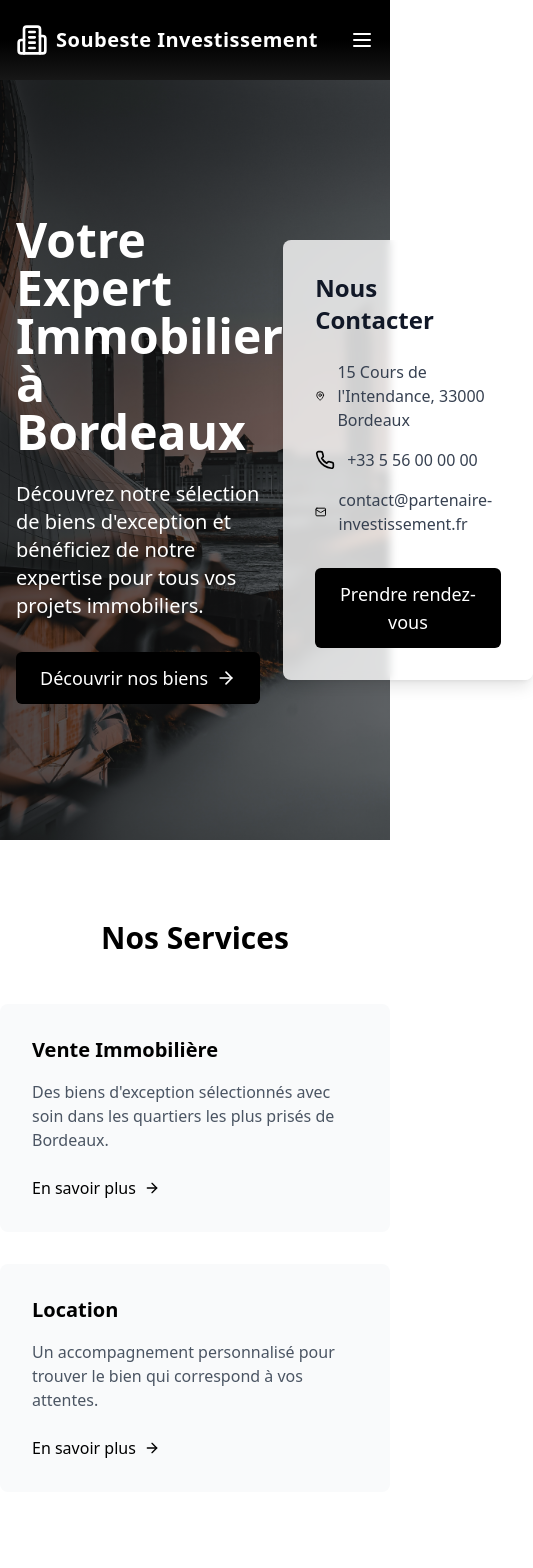
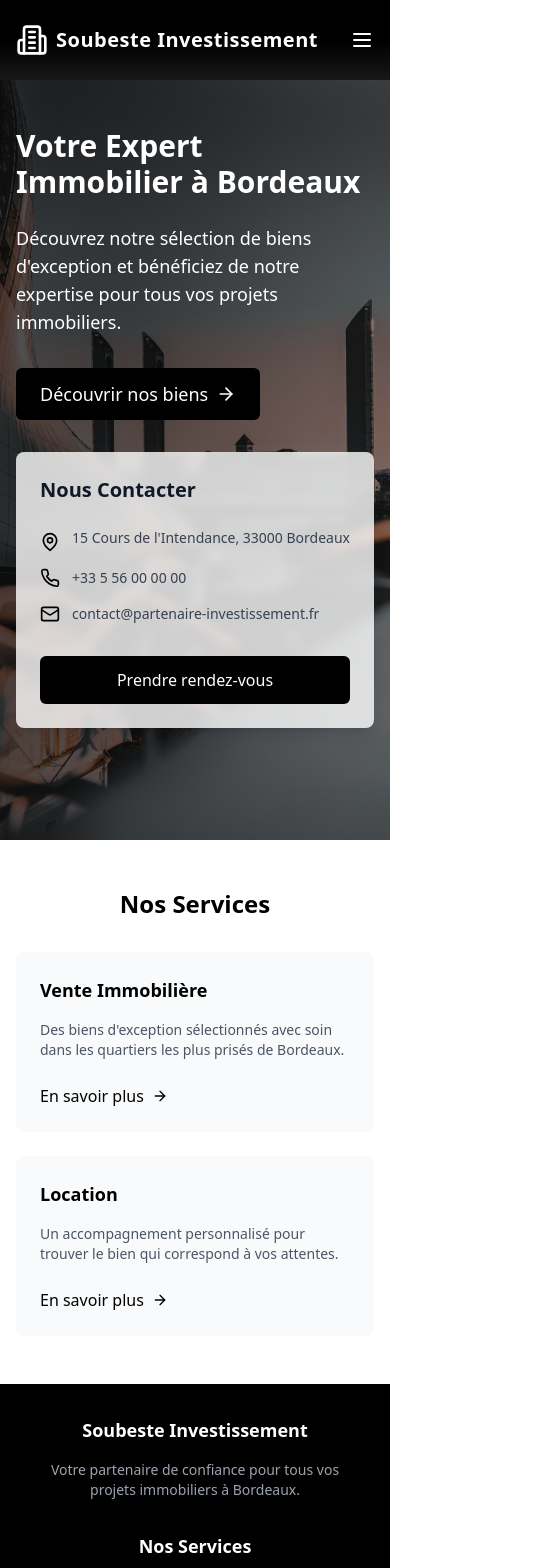
Before and after one commit to ccayrol/immobilier_app, a React (Vite) app in the folder front-end/: page / in a window 390 px wide. Shown: the top 1568 px of the page, 533 px wide, since content can reach past the window. Built offline with nearby package versions, Linux system fonts and the light colour scheme.

Commit message:
modif responsive

```diff
--- a/front-end/src/pages/Home.tsx
+++ b/front-end/src/pages/Home.tsx
@@ -7,7 +7,7 @@ import { motion } from "framer-motion";
 function Home() {
   return (
     <div>
-      <section className="relative h-[90vh]">
+      <section className="relative min-h-[90vh]">
         <motion.div
           className="absolute inset-0 bg-cover bg-center"
           style={{
@@ -21,17 +21,17 @@ function Home() {
         </motion.div>
 
         <div className="relative h-full max-w-7xl mx-auto px-4 sm:px-6 lg:px-8">
-          <div className="h-full flex items-center justify-between">
+          <div className="h-full py-12 flex flex-col lg:flex-row lg:items-center justify-between gap-8">
             <motion.div
               className="text-white max-w-xl"
               initial={{ opacity: 0, y: 50 }}
               animate={{ opacity: 1, y: 0 }}
               transition={{ duration: 0.8, delay: 0.3, ease: "easeOut" }}
             >
-              <h1 className="text-5xl font-bold mb-6">
+              <h1 className="text-3xl md:text-4xl lg:text-5xl font-bold mb-6">
                 Votre Expert Immobilier à Bordeaux
               </h1>
-              <p className="text-xl mb-8">
+              <p className="text-lg md:text-xl mb-8">
                 Découvrez notre sélection de biens d'exception et bénéficiez de notre expertise pour tous vos projets immobiliers.
               </p>
               <Link
@@ -44,30 +44,30 @@ function Home() {
             </motion.div>
 
             <motion.div
-              className="bg-white/80 backdrop-blur-sm p-8 rounded-lg shadow-lg max-w-md"
+              className="bg-white/80 backdrop-blur-sm p-6 md:p-8 rounded-lg shadow-lg w-full max-w-md"
               initial={{ opacity: 0, y: 50 }}
               animate={{ opacity: 1, y: 0 }}
               transition={{ duration: 0.8, delay: 0.6, ease: "easeOut" }}
             >
-              <h2 className="text-2xl font-bold text-gray-900 mb-6">Nous Contacter</h2>
+              <h2 className="text-xl md:text-2xl font-bold text-gray-900 mb-6">Nous Contacter</h2>
               <div className="space-y-4">
-                <div className="flex items-center text-gray-700">
-                  <MapPin className="h-5 w-5 mr-3 text-black" />
-                  <p>15 Cours de l'Intendance, 33000 Bordeaux</p>
+                <div className="flex items-start text-gray-700">
+                  <MapPin className="h-5 w-5 mr-3 text-black flex-shrink-0 mt-1" />
+                  <p className="text-sm md:text-base">15 Cours de l'Intendance, 33000 Bordeaux</p>
                 </div>
                 <div className="flex items-center text-gray-700">
-                  <Phone className="h-5 w-5 mr-3 text-black" />
-                  <a href="tel:+33556000000" className="hover:text-black">+33 5 56 00 00 00</a>
+                  <Phone className="h-5 w-5 mr-3 text-black flex-shrink-0" />
+                  <a href="tel:+33556000000" className="hover:text-black text-sm md:text-base">+33 5 56 00 00 00</a>
                 </div>
                 <div className="flex items-center text-gray-700">
-                  <Mail className="h-5 w-5 mr-3 text-black" />
-                  <a href="mailto:contact@partenaire-investissement.fr" className="hover:text-black">
+                  <Mail className="h-5 w-5 mr-3 text-black flex-shrink-0" />
+                  <a href="mailto:contact@partenaire-investissement.fr" className="hover:text-black text-sm md:text-base break-words">
                     contact@partenaire-investissement.fr
                   </a>
                 </div>
                 <div className="pt-4">
                   <Link to="/about">
-                    <button className="w-full bg-black text-white px-6 py-3 rounded-md text-lg font-medium transition-transform duration-300 hover:scale-105">
+                    <button className="w-full bg-black text-white px-6 py-3 rounded-md text-base md:text-lg font-medium transition-transform duration-300 hover:scale-105">
                       Prendre rendez-vous
                     </button>
                   </Link>
@@ -78,9 +78,9 @@ function Home() {
         </div>
       </section>
 
-      <section className="py-20 bg-white">
+      <section className="py-12 md:py-20 bg-white">
         <motion.h2
-          className="text-3xl font-bold text-center mb-12"
+          className="text-2xl md:text-3xl font-bold text-center mb-8 md:mb-12 px-4"
           initial={{ opacity: 0, y: 50 }}
           animate={{ opacity: 1, y: 0 }}
           transition={{ duration: 0.8, delay: 0.9, ease: "easeOut" }}
@@ -88,15 +88,15 @@ function Home() {
           Nos Services
         </motion.h2>
 
-        <div className="grid grid-cols-1 md:grid-cols-2 gap-8">
+        <div className="grid grid-cols-1 md:grid-cols-2 gap-6 md:gap-8 px-4 sm:px-6 lg:px-8 max-w-7xl mx-auto">
           <motion.div
-            className="bg-gray-50 p-8 rounded-lg"
+            className="bg-gray-50 p-6 md:p-8 rounded-lg"
             initial={{ opacity: 0, y: 50 }}
             animate={{ opacity: 1, y: 0 }}
             transition={{ duration: 0.8, delay: 1, ease: "easeOut" }}
           >
-            <h3 className="text-xl font-semibold mb-4">Vente Immobilière</h3>
-            <p className="text-gray-600 mb-6">
+            <h3 className="text-lg md:text-xl font-semibold mb-4">Vente Immobilière</h3>
+            <p className="text-gray-600 mb-6 text-sm md:text-base">
               Des biens d'exception sélectionnés avec soin dans les quartiers les plus prisés de Bordeaux.
             </p>
             <Link
@@ -109,13 +109,13 @@ function Home() {
           </motion.div>
 
           <motion.div
-            className="bg-gray-50 p-8 rounded-lg"
+            className="bg-gray-50 p-6 md:p-8 rounded-lg"
             initial={{ opacity: 0, y: 50 }}
             animate={{ opacity: 1, y: 0 }}
             transition={{ duration: 0.8, delay: 1.2, ease: "easeOut" }}
           >
-            <h3 className="text-xl font-semibold mb-4">Location</h3>
-            <p className="text-gray-600 mb-6">
+            <h3 className="text-lg md:text-xl font-semibold mb-4">Location</h3>
+            <p className="text-gray-600 mb-6 text-sm md:text-base">
               Un accompagnement personnalisé pour trouver le bien qui correspond à vos attentes.
             </p>
             <Link
```
